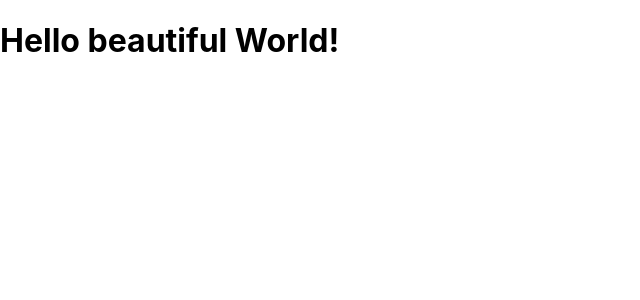
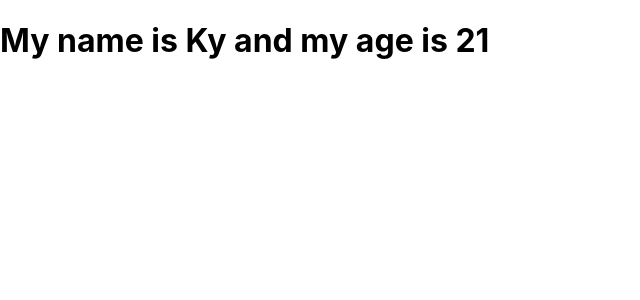
Before and after one commit to nhatkytran/Learn-ReactJS, a React (Create React App) app in the folder Stephen/jsx/: page / in a window 1280 px wide. Shown: the top 300 px of the page, without its empty margins (0-640 px from the left). Built offline with nearby package versions, Linux system fonts and the light colour scheme.

Commit message:
React D5 - Embedding Expression in JSX

```diff
--- a/Stephen/jsx/src/App.js
+++ b/Stephen/jsx/src/App.js
@@ -1,10 +1,15 @@
 import React from "react";
 import "./App.css";
 
-console.log(React.createElement("h1", null, "Hi there!"));
+function App() {
+  const name = "Ky";
+  const age = 21;
 
-function App() {
-  return <h1>Hello beautiful World!</h1>;
+  return (
+    <h1>
+      My name is {name} and my age is {age}
+    </h1>
+  );
 }
 
 export default App;
--- a/Stephen/jsx/src/index.js
+++ b/Stephen/jsx/src/index.js
@@ -7,7 +7,7 @@ import App from "./App";
 import reportWebVitals from "./reportWebVitals";
 
 // 2. Get a reference to the div with ID root
-// 3, Tell React to take control of that element
+// 3. Tell React to take control of that element
 const root = ReactDOM.createRoot(document.getElementById("root"));
 
 // 4. Create a component
```
Also changed, not shown: 1 other file (tests, documents, lock files or other folders).
